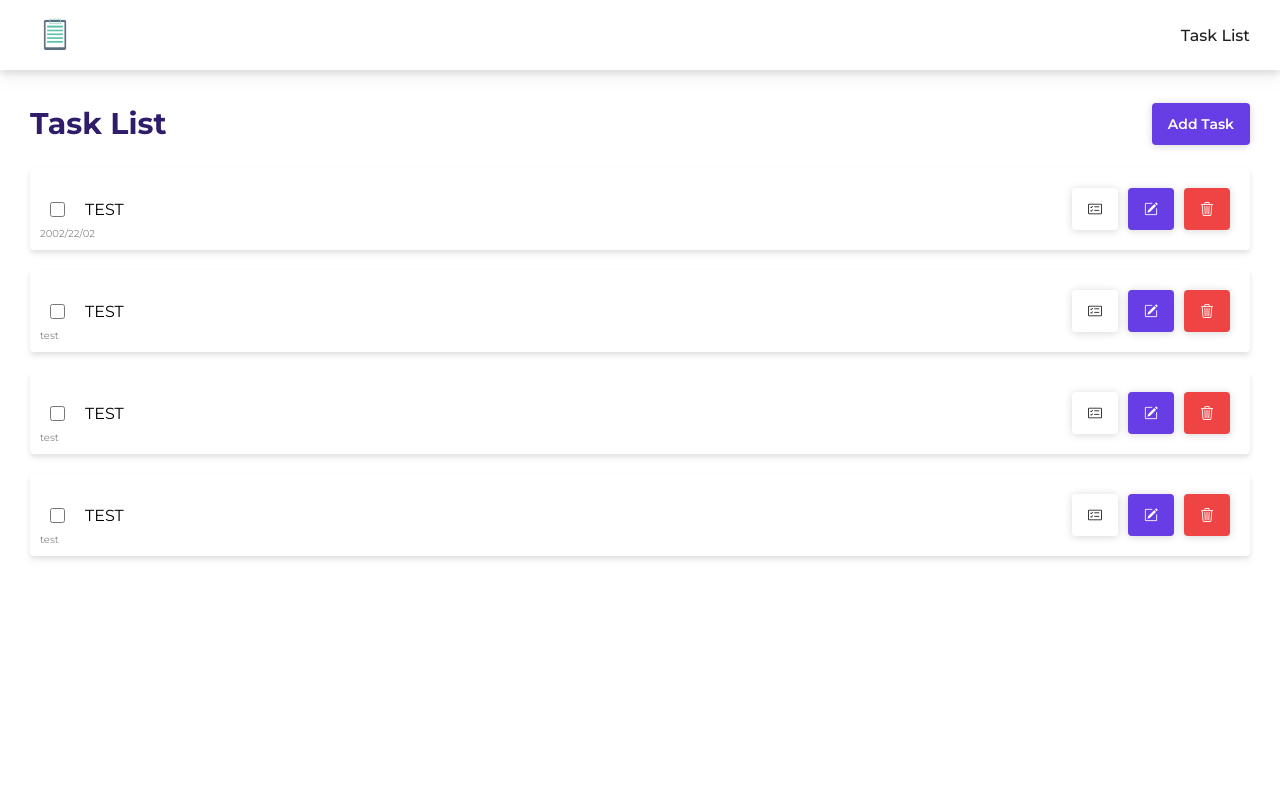
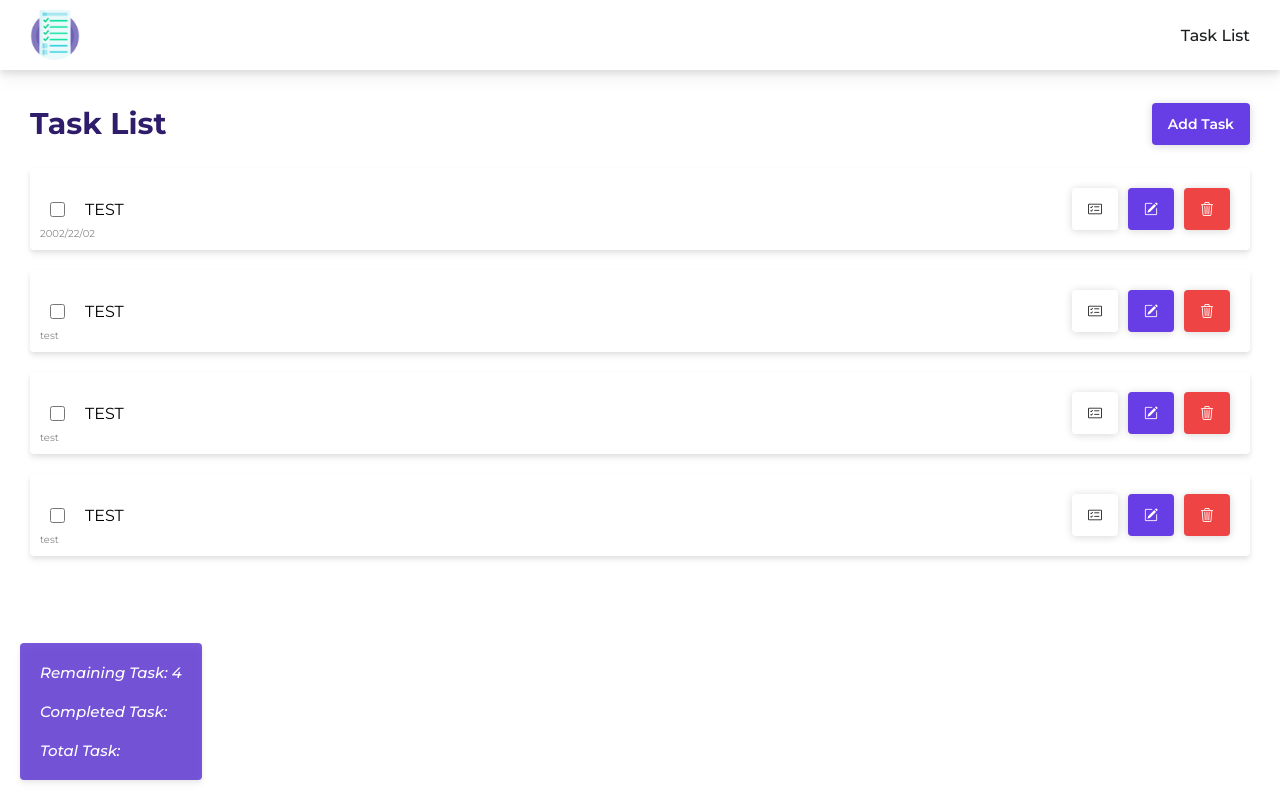
Before and after one commit to FrancisPogi22/task_list_application, a Vue app: page / in a window 1280 px wide. Built offline with nearby package versions, Linux system fonts and the light colour scheme; a web font is replaced by a local one.

Commit message:
revision

```diff
--- a/src/App.vue
+++ b/src/App.vue
@@ -1,12 +1,8 @@
-<script setup>
-import { RouterLink, RouterView } from "vue-router";
-</script>
-
 <template>
   <section id="header">
     <div class="wrapper">
       <div class="header-con">
-        <img src="./assets/img/Logo.jpg" alt="Logo" />
+        <img src="./assets/img/Logo.png" alt="Logo" />
         <ul class="navbar">
           <li><RouterLink to="/">Task List</RouterLink></li>
         </ul>
@@ -17,6 +13,8 @@ import { RouterLink, RouterView } from "vue-router";
 </template>
 
 <script>
+import { RouterLink, RouterView } from "vue-router";
+
 export default {
   components: {
     RouterLink,
@@ -29,15 +27,14 @@ export default {
 #header {
   position: fixed;
   width: 100%;
+  background: #ffffff;
+  filter: drop-shadow(0 10px 8px rgb(0 0 0 / 0.04)) drop-shadow(0 4px 3px rgb(0 0 0 / 0.1));
 }
 
 #header .wrapper {
   max-width: 1920px;
   width: 100%;
   margin: 0 auto;
-  background: #ffffff;
-  filter: drop-shadow(0 10px 8px rgb(0 0 0 / 0.04))
-    drop-shadow(0 4px 3px rgb(0 0 0 / 0.1));
 }
 
 #header .header-con {
--- /dev/null
+++ b/src/components/TaskStatus.vue
@@ -0,0 +1,41 @@
+<template>
+  <div class="task-status">
+    <p>Remaining Task: {{ remainingTask }}</p>
+    <p>Completed Task:</p>
+    <p>Total Task:</p>
+  </div>
+</template>
+
+<script>
+export default {
+  props: ["taskList"],
+  computed: {
+    remainingTask() {
+      return this.taskList.filter((task) => !task.completed).length;
+    },
+  },
+};
+</script>
+
+<style>
+.task-status {
+  position: absolute;
+  bottom: 0;
+  padding: 20px;
+  margin: 20px;
+  background: #5025d1c4;
+  border-radius: 4px;
+  filter: drop-shadow(0 4px 3px rgb(0 0 0 / 0.07))
+    drop-shadow(0 2px 2px rgb(0 0 0 / 0.06));
+}
+.task-status p {
+  color: #ffffff;
+  font-size: 15px;
+  font-style: italic;
+  font-weight: 500;
+}
+
+.task-status p:not(:last-child) {
+  margin-bottom: 20px;
+}
+</style>
--- a/src/views/TaskListView.vue
+++ b/src/views/TaskListView.vue
@@ -32,6 +32,7 @@
       </div>
     </div>
   </section>
+  <TaskStatus :taskList="taskList"/>
   <div v-if="showAddForm" class="backdrop">
     <AddTaskForm @close-form="closeAddForm" />
   </div>
@@ -39,6 +40,7 @@
 
 <script>
 import AddTaskForm from "../components/AddTaskForm.vue";
+import TaskStatus from "../components/TaskStatus.vue";
 
 export default {
   data() {
@@ -57,6 +59,7 @@ export default {
   },
   components: {
     AddTaskForm,
+    TaskStatus,
   },
   methods: {
     addTask() {
```
Also changed, not shown: src/assets/img/Logo.jpg (deleted), src/assets/img/Logo.png (added).
